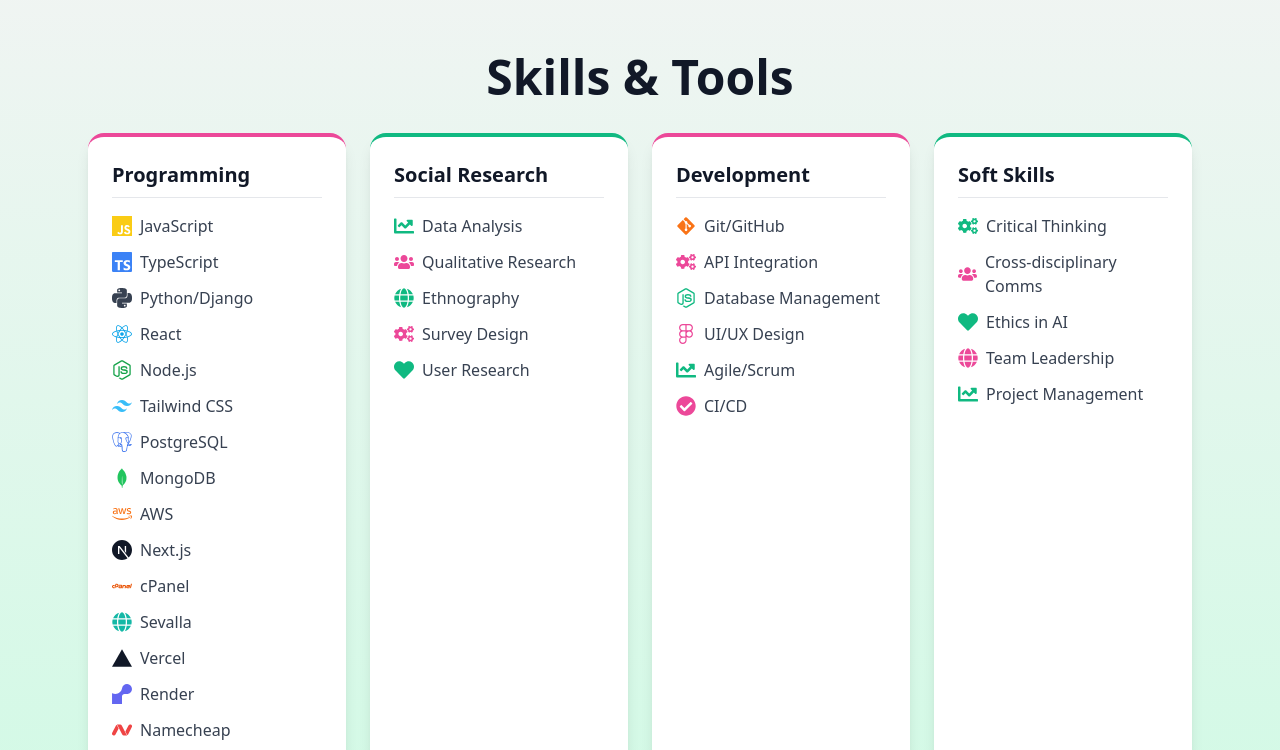
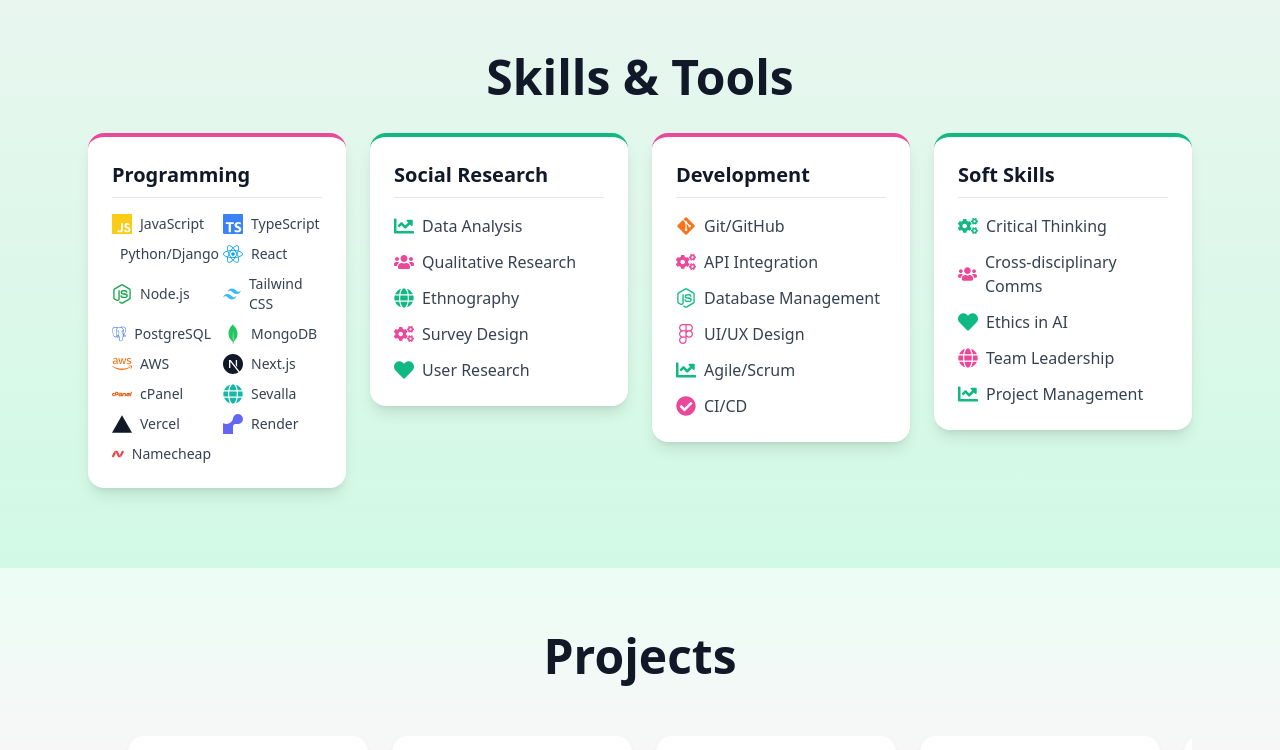
Before and after one commit to Lorna56/my-portifolio, a React (Vite) app: page / in a window 1280 px wide. Shown: the part 2640-3390 px from the top of the page. Built offline with nearby package versions, Linux system fonts and the light colour scheme.

Commit message:
Balancing the cards under skills and tools

```diff
--- a/src/components/About.jsx
+++ b/src/components/About.jsx
@@ -185,10 +185,10 @@
           Skills & Tools
         </motion.h3>
 
-        <div className="grid md:grid-cols-4 gap-6 max-w-6xl mx-auto text-left">
+        <div className="grid md:grid-cols-4 gap-6 max-w-6xl mx-auto text-left items-start">
           <motion.div className="bg-white shadow-lg rounded-2xl p-6 hover:shadow-2xl transition duration-300 border-t-4 border-pink-500">
             <h4 className="text-xl font-bold mb-4 text-gray-900 border-b pb-2">Programming</h4>
-            <ul className="text-base text-gray-700 space-y-3">
+            <ul className="text-sm text-gray-700 grid grid-cols-2 gap-x-3 gap-y-2.5">
               <li className="flex items-center gap-2"><SiJavascript className="text-yellow-400 text-xl" /> JavaScript</li>
               <li className="flex items-center gap-2"><SiTypescript className="text-blue-500 text-xl" /> TypeScript</li>
               <li className="flex items-center gap-2"><SiPython className="text-gray-700 text-xl" /> Python/Django</li>
```
